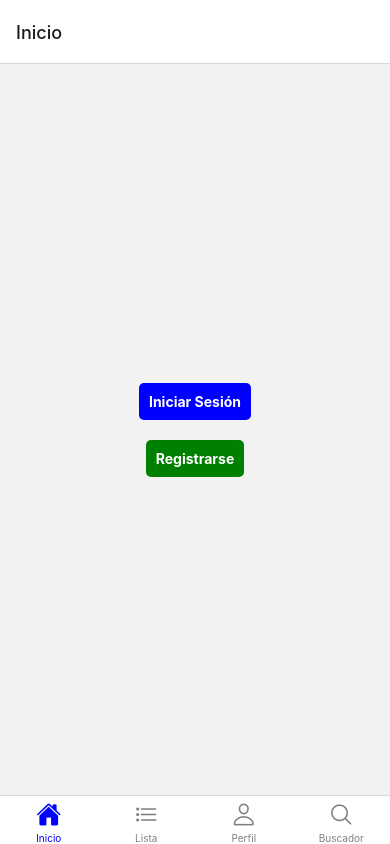
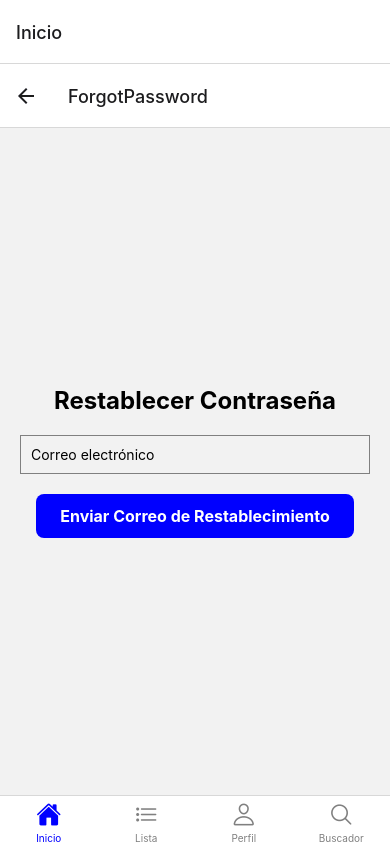
Before and after one commit to angeljd17/ProyectoPracticas, a React Native app: screen /ForgotPassword in a window 390 px wide. Built offline with nearby package versions, Linux system fonts and the light colour scheme; what expo-sqlite would draw is missing.

Commit message:
Commit en el que realizo e implemento todas las funciones de autenticación(iniciar sesión, registro, verificación, olvidar contraseña y bienvenida al usuario) con un estilo básico

```diff
--- a/src/navigation/TabNavigation.js
+++ b/src/navigation/TabNavigation.js
@@ -7,10 +7,11 @@ import PaginaPerfil from '../screens/PaginaPerfil';
 import GestionPeliculas from '../screens/GestionPeliculas';
 import DetallePelicula from '../screens/DetallePelicula';
 import PaginaListado from '../screens/PaginaListado';
-import InicioSesion from '../screens/InicioSesion';
-import PantallaDespuesLogin from '../screens/PantallaDespuesLogin';
-import RegistroUsuario from '../screens/RegistroUsuario'; // Importa la pantalla RegistroUsuario
-import VerificacionEmail from '../screens/VerificacionEmail'; // Importa la pantalla VerificacionEmail
+import InicioSesion from '../screens/authentication/InicioSesion';
+import PantallaDespuesLogin from '../screens/authentication/PantallaDespuesLogin';
+import RegistroUsuario from '../screens/authentication/RegistroUsuario'; // Importa la pantalla RegistroUsuario
+import VerificacionEmail from '../screens/authentication/VerificacionEmail'; // Importa la pantalla VerificacionEmail
+import ForgotPassword from '../screens/authentication/ForgotPassword';
 
 const Tab = createBottomTabNavigator();
 const Stack = createStackNavigator();
@@ -36,6 +37,7 @@ const InicioSesionStack = () => (
     <Stack.Screen name="PantallaDespuesLogin" component={PantallaDespuesLogin} />
     <Stack.Screen name="RegistroUsuario" component={RegistroUsuario} />
     <Stack.Screen name="VerificacionEmail" component={VerificacionEmail} />
+    <Stack.Screen name="ForgotPassword" component={ForgotPassword} />
   </Stack.Navigator>
 );
 
--- a/src/screens/PaginaInicio.js
+++ b/src/screens/PaginaInicio.js
@@ -1,27 +1,59 @@
 import React from 'react';
-import { View, Text, TouchableOpacity } from 'react-native';
+import { View, Text, TouchableOpacity, StyleSheet } from 'react-native';
 import { useNavigation } from '@react-navigation/native';
 
 const PaginaInicio = () => {
   const navigation = useNavigation();
 
   return (
-    <View style={{ flex: 1, justifyContent: 'center', alignItems: 'center' }}>
+    <View style={styles.container}>
+      <Text style={styles.title}>Bienvenido a Mi Aplicación</Text>
+
       <TouchableOpacity
-        onPress={() => navigation.navigate('InicioSesion')} // Navega a la pantalla InicioSesion
-        style={{ marginBottom: 20, padding: 10, backgroundColor: 'blue', borderRadius: 5 }}
+        onPress={() => navigation.navigate('InicioSesion')}
+        style={styles.buttonContainer}
       >
-        <Text style={{ color: 'white', fontWeight: 'bold' }}>Iniciar Sesión</Text>
+        <Text style={styles.buttonText}>Iniciar Sesión</Text>
       </TouchableOpacity>
 
       <TouchableOpacity
-        onPress={() => navigation.navigate('RegistroUsuario')} // Navega a la pantalla RegistroUsuario
-        style={{ padding: 10, backgroundColor: 'green', borderRadius: 5 }}
+        onPress={() => navigation.navigate('RegistroUsuario')}
+        style={[styles.buttonContainer, { backgroundColor: 'green' }]}
       >
-        <Text style={{ color: 'white', fontWeight: 'bold' }}>Registrarse</Text>
+        <Text style={styles.buttonText}>Registrarse</Text>
       </TouchableOpacity>
     </View>
   );
 };
 
+const styles = StyleSheet.create({
+  container: {
+    flex: 1,
+    justifyContent: 'center',
+    alignItems: 'center',
+    paddingHorizontal: 20,
+    backgroundColor: '#f0f0f0',
+  },
+  title: {
+    fontSize: 24,
+    fontWeight: 'bold',
+    marginBottom: 40,
+    textAlign: 'center',
+  },
+  buttonContainer: {
+    marginBottom: 20,
+    paddingVertical: 12,
+    paddingHorizontal: 24,
+    backgroundColor: 'blue',
+    borderRadius: 8,
+    width: '100%',
+    alignItems: 'center',
+  },
+  buttonText: {
+    color: 'white',
+    fontWeight: 'bold',
+    fontSize: 16,
+  },
+});
+
 export default PaginaInicio;
--- /dev/null
+++ b/src/screens/authentication/ForgotPassword.js
@@ -0,0 +1,90 @@
+import React, { useState } from 'react';
+import { View, Text, TextInput, TouchableOpacity, Alert, StyleSheet } from 'react-native';
+import { app } from '../../services/firebase'; // Importa la instancia de Firebase desde tu archivo firebase.js
+
+const ForgotPassword = () => {
+  const [email, setEmail] = useState('');
+  const [emailSent, setEmailSent] = useState(false);
+
+  const handleResetPassword = async () => {
+    try {
+      await app.auth().sendPasswordResetEmail(email, {
+        url: 'https://proyectopracticas-da612.firebaseapp.com/__/auth/action?mode=action',
+        handleCodeInApp: true, // Habilita el restablecimiento de contraseña desde la app
+      });
+      setEmailSent(true);
+    } catch (error) {
+      console.error('Error al enviar correo de restablecimiento:', error);
+      Alert.alert(
+        'Error',
+        'Ocurrió un error al enviar el correo de restablecimiento. Por favor, intenta nuevamente más tarde.'
+      );
+    }
+  };
+
+  return (
+    <View style={styles.container}>
+      <Text style={styles.title}>Restablecer Contraseña</Text>
+      {!emailSent ? (
+        <>
+          <TextInput
+            placeholder="Correo electrónico"
+            value={email}
+            onChangeText={text => setEmail(text)}
+            keyboardType="email-address"
+            autoCapitalize="none"
+            autoCompleteType="email"
+            style={styles.input}
+          />
+          <TouchableOpacity style={styles.button} onPress={handleResetPassword}>
+            <Text style={styles.buttonText}>Enviar Correo de Restablecimiento</Text>
+          </TouchableOpacity>
+        </>
+      ) : (
+        <Text style={styles.emailSentText}>
+          Se ha enviado un correo de restablecimiento a {email}. Revisa tu bandeja de entrada.
+        </Text>
+      )}
+    </View>
+  );
+};
+
+const styles = StyleSheet.create({
+  container: {
+    flex: 1,
+    justifyContent: 'center',
+    alignItems: 'center',
+    padding: 20,
+  },
+  title: {
+    fontSize: 24,
+    fontWeight: 'bold',
+    marginBottom: 20,
+  },
+  input: {
+    borderWidth: 1,
+    borderColor: 'gray',
+    width: '100%',
+    marginBottom: 20,
+    padding: 10,
+  },
+  button: {
+    backgroundColor: 'blue',
+    paddingVertical: 12,
+    paddingHorizontal: 24,
+    borderRadius: 8,
+  },
+  buttonText: {
+    color: 'white',
+    fontWeight: 'bold',
+    fontSize: 16,
+    textAlign: 'center',
+  },
+  emailSentText: {
+    textAlign: 'center',
+    fontSize: 16,
+    marginTop: 20,
+  },
+});
+
+export default ForgotPassword;
--- a/src/screens/InicioSesion.js
+++ b/src/screens/authentication/InicioSesion.js
@@ -1,8 +1,8 @@
 import React, { useState } from 'react';
-import { View, Text, TextInput, Button, Alert, TouchableOpacity } from 'react-native';
+import { View, Text, TextInput, TouchableOpacity } from 'react-native';
 import { useNavigation } from '@react-navigation/native';
-import { app } from '../services/firebase'; // Importa la instancia de Firebase desde tu archivo firebase.js
-import { Ionicons } from '@expo/vector-icons'; // Importa el ícono Ionicons
+import { app } from '../../services/firebase'; // Importa la instancia de Firebase desde tu archivo firebase.js
+import { Ionicons } from '@expo/vector-icons';
 
 const InicioSesion = () => {
   const navigation = useNavigation();
@@ -40,17 +40,21 @@ const InicioSesion = () => {
       const auth = app.auth(); // Obtiene la instancia de autenticación de Firebase
       const userCredential = await auth.signInWithEmailAndPassword(email, password);
       console.log('Usuario autenticado:', userCredential.user);
-      // Aquí podrías redirigir al usuario a otra pantalla si la autenticación es exitosa
+
       navigation.navigate('PantallaDespuesLogin');
     } catch (error) {
       console.error('Error al iniciar sesión:', error);
-      Alert.alert('Error', 'Ocurrió un error al iniciar sesión. Por favor, verifica tus credenciales.');
+      alert('Ocurrió un error al iniciar sesión. Por favor, verifica tus credenciales.');
     }
   };
 
+  const handleForgotPassword = () => {
+    navigation.navigate('ForgotPassword');
+  };
+
   return (
-    <View style={{ flex: 1, justifyContent: 'center', alignItems: 'center' }}>
-      <Text style={{ marginBottom: 10 }}>Inicio de Sesión</Text>
+    <View style={{ flex: 1, justifyContent: 'center', alignItems: 'center', padding: 20 }}>
+      <Text style={{ marginBottom: 20, fontSize: 24, fontWeight: 'bold' }}>Inicio de Sesión</Text>
       <TextInput
         placeholder="Correo electrónico"
         value={email}
@@ -58,26 +62,31 @@ const InicioSesion = () => {
         keyboardType="email-address"
         autoCapitalize="none"
         autoCompleteType="email"
-        style={{ borderWidth: 1, borderColor: 'gray', width: 200, marginBottom: 10, padding: 5 }}
+        style={{ borderWidth: 1, borderColor: 'gray', width: 300, marginBottom: 10, padding: 10, borderRadius: 5 }}
         onBlur={() => validateEmail(email)}
       />
       {emailError ? <Text style={{ color: 'red', marginBottom: 10 }}>{emailError}</Text> : null}
-      <View style={{ flexDirection: 'row', alignItems: 'center', marginBottom: 10, width: 200, borderWidth: 1, borderColor: 'gray', padding: 5 }}>
+      <View style={{ flexDirection: 'row', alignItems: 'center', marginBottom: 10, width: 300, borderWidth: 1, borderColor: 'gray', borderRadius: 5 }}>
         <TextInput
           placeholder="Contraseña"
           value={password}
           autoCapitalize="none"
           onChangeText={text => setPassword(text)}
-          secureTextEntry={!showPassword} // Utiliza el estado showPassword para determinar si mostrar u ocultar la contraseña
-          style={{ flex: 1 }}
+          secureTextEntry={!showPassword}
+          style={{ flex: 1, padding: 10 }}
           onBlur={() => validatePassword(password)}
         />
-        <TouchableOpacity onPress={() => setShowPassword(!showPassword)}>
-          <Ionicons name={showPassword ? 'eye-off-outline' : 'eye-outline'} size={24} color="black" style={{ paddingHorizontal: 10 }} />
+        <TouchableOpacity onPress={() => setShowPassword(!showPassword)} style={{ paddingHorizontal: 10 }}>
+          <Ionicons name={showPassword ? 'eye-off-outline' : 'eye-outline'} size={24} color="black" />
         </TouchableOpacity>
       </View>
       {passwordError ? <Text style={{ color: 'red', marginBottom: 10 }}>{passwordError}</Text> : null}
-      <Button title="Iniciar Sesión" onPress={handleLogin} />
+      <TouchableOpacity onPress={handleLogin} style={{ backgroundColor: 'blue', paddingVertical: 12, paddingHorizontal: 50, borderRadius: 8, marginTop: 20 }}>
+        <Text style={{ color: 'white', fontSize: 16, fontWeight: 'bold' }}>Iniciar Sesión</Text>
+      </TouchableOpacity>
+      <TouchableOpacity onPress={handleForgotPassword} style={{ marginTop: 20 }}>
+        <Text style={{ color: 'blue', fontSize: 16 }}>¿Olvidaste tu contraseña?</Text>
+      </TouchableOpacity>
     </View>
   );
 };
--- a/src/screens/PantallaDespuesLogin.js
+++ b/src/screens/authentication/PantallaDespuesLogin.js
@@ -1,7 +1,7 @@
 import React, { useEffect, useState } from 'react';
-import { View, Text, Button, ActivityIndicator, StyleSheet } from 'react-native';
+import { View, Text, Button, ActivityIndicator, StyleSheet, TouchableOpacity } from 'react-native';
 import { useNavigation } from '@react-navigation/native';
-import { auth } from '../services/firebase'; // Importa la instancia de Firebase
+import { auth } from '../../services/firebase'; // Importa la instancia de Firebase
 
 const PantallaDespuesLogin = () => {
   const navigation = useNavigation();
@@ -11,11 +11,9 @@ const PantallaDespuesLogin = () => {
   useEffect(() => {
     const unsubscribe = auth.onAuthStateChanged((authUser) => {
       if (authUser) {
-        // User is signed in.
         setUser(authUser);
-        setLoading(false); // Set loading to false once user data is available
+        setLoading(false);
       } else {
-        // No user is signed in.
         navigation.navigate('InicioSesion');
       }
     });
@@ -27,6 +25,15 @@ const PantallaDespuesLogin = () => {
     };
   }, []);
 
+  const handleLogout = async () => {
+    try {
+      await auth.signOut();
+      navigation.navigate('InicioSesion');
+    } catch (error) {
+      console.error('Error al cerrar sesión:', error);
+    }
+  };
+
   return (
     <View style={styles.container}>
       {loading ? (
@@ -36,7 +43,9 @@ const PantallaDespuesLogin = () => {
           <Text style={styles.title}>Bienvenido</Text>
           <Text style={styles.text}>Email: {user.email}</Text>
           {user.displayName && <Text style={styles.text}>Nombre: {user.displayName}</Text>}
-          <Button title="Cerrar sesión" onPress={() => auth.signOut()} />
+          <TouchableOpacity onPress={handleLogout} style={styles.button}>
+            <Text style={styles.buttonText}>Cerrar sesión</Text>
+          </TouchableOpacity>
         </View>
       )}
     </View>
@@ -58,6 +67,19 @@ const styles = StyleSheet.create({
     fontSize: 18,
     marginBottom: 10,
   },
+  button: {
+    backgroundColor: 'red',
+    paddingVertical: 12,
+    paddingHorizontal: 50,
+    borderRadius: 8,
+    marginTop: 20,
+  },
+  buttonText: {
+    color: 'white',
+    fontSize: 16,
+    fontWeight: 'bold',
+    textAlign: 'center',
+  },
 });
 
 export default PantallaDespuesLogin;
--- a/src/screens/RegistroUsuario.js
+++ b/src/screens/authentication/RegistroUsuario.js
@@ -1,7 +1,8 @@
 import React, { useState } from 'react';
-import { View, Text, TextInput, Button, Alert } from 'react-native';
+import { View, Text, TextInput, TouchableOpacity, Alert, StyleSheet } from 'react-native';
 import { useNavigation } from '@react-navigation/native';
-import { app } from '../services/firebase'; // Importa la instancia de Firebase desde tu archivo firebase.js
+import { app } from '../../services/firebase'; // Importa la instancia de Firebase desde tu archivo firebase.js
+import { Ionicons } from '@expo/vector-icons'; // Importa Ionicons desde '@expo/vector-icons'
 
 const RegistroUsuario = () => {
   const navigation = useNavigation();
@@ -10,6 +11,7 @@ const RegistroUsuario = () => {
   const [password, setPassword] = useState('');
   const [emailError, setEmailError] = useState('');
   const [passwordError, setPasswordError] = useState('');
+  const [showPassword, setShowPassword] = useState(false); // Estado para mostrar u ocultar la contraseña
 
   const validateEmail = (email) => {
     setEmailError('');
@@ -60,10 +62,9 @@ const RegistroUsuario = () => {
     }
   };
 
-
   return (
-    <View style={{ flex: 1, justifyContent: 'center', alignItems: 'center' }}>
-      <Text>Registro de Usuario</Text>
+    <View style={styles.container}>
+      <Text style={styles.title}>Registro de Usuario</Text>
       <TextInput
         placeholder="Correo electrónico"
         value={email}
@@ -71,29 +72,86 @@ const RegistroUsuario = () => {
         keyboardType="email-address"
         autoCapitalize="none"
         autoCompleteType="email"
-        style={{ borderWidth: 1, borderColor: 'gray', width: 200, marginBottom: 10, padding: 5 }}
+        style={styles.input}
         onBlur={() => validateEmail(email)}
       />
-      {emailError ? <Text style={{ color: 'red' }}>{emailError}</Text> : null}
+      {emailError ? <Text style={styles.errorText}>{emailError}</Text> : null}
       <TextInput
         placeholder="Nombre (opcional)"
         value={nombre}
         onChangeText={text => setNombre(text)}
-        style={{ borderWidth: 1, borderColor: 'gray', width: 200, marginBottom: 10, padding: 5 }}
+        style={styles.input}
       />
+      <View style={styles.passwordInput}>
         <TextInput
           placeholder="Contraseña"
           value={password}
           autoCapitalize="none"
           onChangeText={text => setPassword(text)}
-        secureTextEntry={true}
-        style={{ borderWidth: 1, borderColor: 'gray', width: 200, marginBottom: 10, padding: 5 }}
+          secureTextEntry={!showPassword}
+          style={{ flex: 1, padding: 10 }}
           onBlur={() => validatePassword(password)}
         />
-      {passwordError ? <Text style={{ color: 'red' }}>{passwordError}</Text> : null}
-      <Button title="Registrar" onPress={handleRegistro} />
+        <TouchableOpacity onPress={() => setShowPassword(!showPassword)} style={styles.toggleButton}>
+          <Ionicons name={showPassword ? 'eye-off-outline' : 'eye-outline'} size={24} color="black" />
+        </TouchableOpacity>
+      </View>
+      {passwordError ? <Text style={styles.errorText}>{passwordError}</Text> : null}
+      <TouchableOpacity style={styles.button} onPress={handleRegistro}>
+        <Text style={styles.buttonText}>Registrar</Text>
+      </TouchableOpacity>
     </View>
   );
 };
 
+const styles = StyleSheet.create({
+  container: {
+    flex: 1,
+    justifyContent: 'center',
+    alignItems: 'center',
+    padding: 20,
+  },
+  title: {
+    fontSize: 24,
+    fontWeight: 'bold',
+    marginBottom: 20,
+  },
+  input: {
+    borderWidth: 1,
+    borderColor: 'gray',
+    width: '100%',
+    marginBottom: 10,
+    padding: 10,
+    borderRadius: 8,
+  },
+  passwordInput: {
+    flexDirection: 'row',
+    alignItems: 'center',
+    borderWidth: 1,
+    borderColor: 'gray',
+    borderRadius: 8,
+    width: '100%',
+    marginBottom: 10,
+  },
+  toggleButton: {
+    paddingHorizontal: 10,
+  },
+  errorText: {
+    color: 'red',
+    marginBottom: 10,
+  },
+  button: {
+    backgroundColor: 'blue',
+    paddingVertical: 12,
+    paddingHorizontal: 24,
+    borderRadius: 8,
+    marginTop: 10,
+  },
+  buttonText: {
+    color: 'white',
+    fontWeight: 'bold',
+    fontSize: 16,
+  },
+});
+
 export default RegistroUsuario;
--- a/src/screens/VerificacionEmail.js
+++ b/src/screens/authentication/VerificacionEmail.js
@@ -1,5 +1,5 @@
 import React from 'react';
-import { View, Text, Button, StyleSheet } from 'react-native';
+import { View, Text, TouchableOpacity, StyleSheet } from 'react-native';
 import { useNavigation } from '@react-navigation/native';
 
 const VerificacionEmail = () => {
@@ -11,18 +11,14 @@ const VerificacionEmail = () => {
 
   return (
     <View style={styles.container}>
-      <Text style={styles.title}>
-        Verificación de Correo Electrónico
-      </Text>
+      <Text style={styles.title}>Verificación de Correo Electrónico</Text>
       <Text style={styles.message}>
         Se ha enviado un enlace de verificación a tu correo electrónico.
         Por favor, verifica tu cuenta accediendo al enlace en el correo.
       </Text>
-      <Button
-        title="Ir a Iniciar Sesión"
-        onPress={handleInicioSesion}
-        color="#007AFF" // Cambia el color del botón según tu estilo
-      />
+      <TouchableOpacity onPress={handleInicioSesion} style={styles.button}>
+        <Text style={styles.buttonText}>Ir a Iniciar Sesión</Text>
+      </TouchableOpacity>
     </View>
   );
 };
@@ -43,6 +39,17 @@ const styles = StyleSheet.create({
     marginBottom: 30,
     textAlign: 'center',
   },
+  button: {
+    backgroundColor: '#007AFF',
+    paddingVertical: 12,
+    paddingHorizontal: 50,
+    borderRadius: 8,
+  },
+  buttonText: {
+    color: 'white',
+    fontSize: 16,
+    fontWeight: 'bold',
+  },
 });
 
 export default VerificacionEmail;
```
Lines whose indentation alone changed are shown as unchanged.
